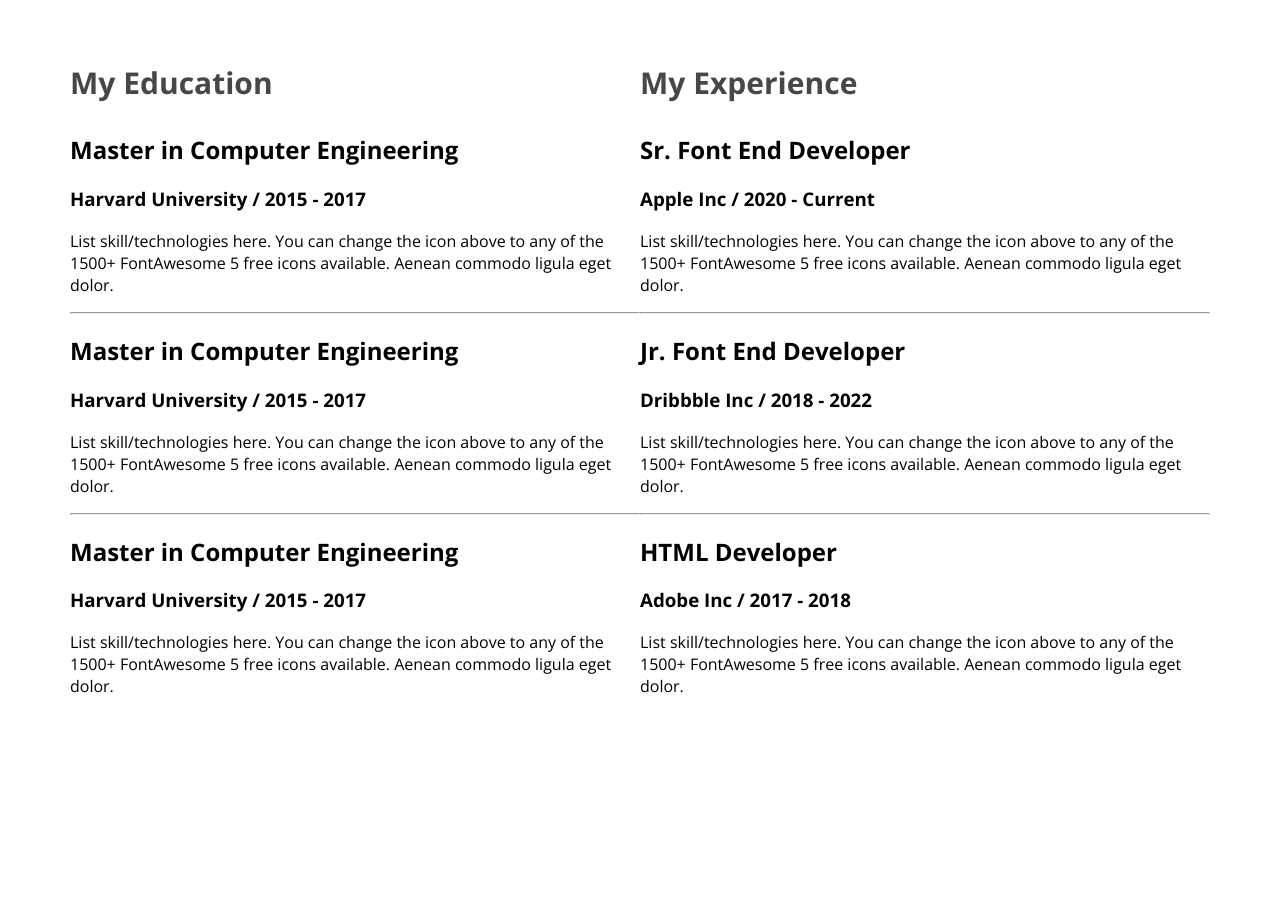
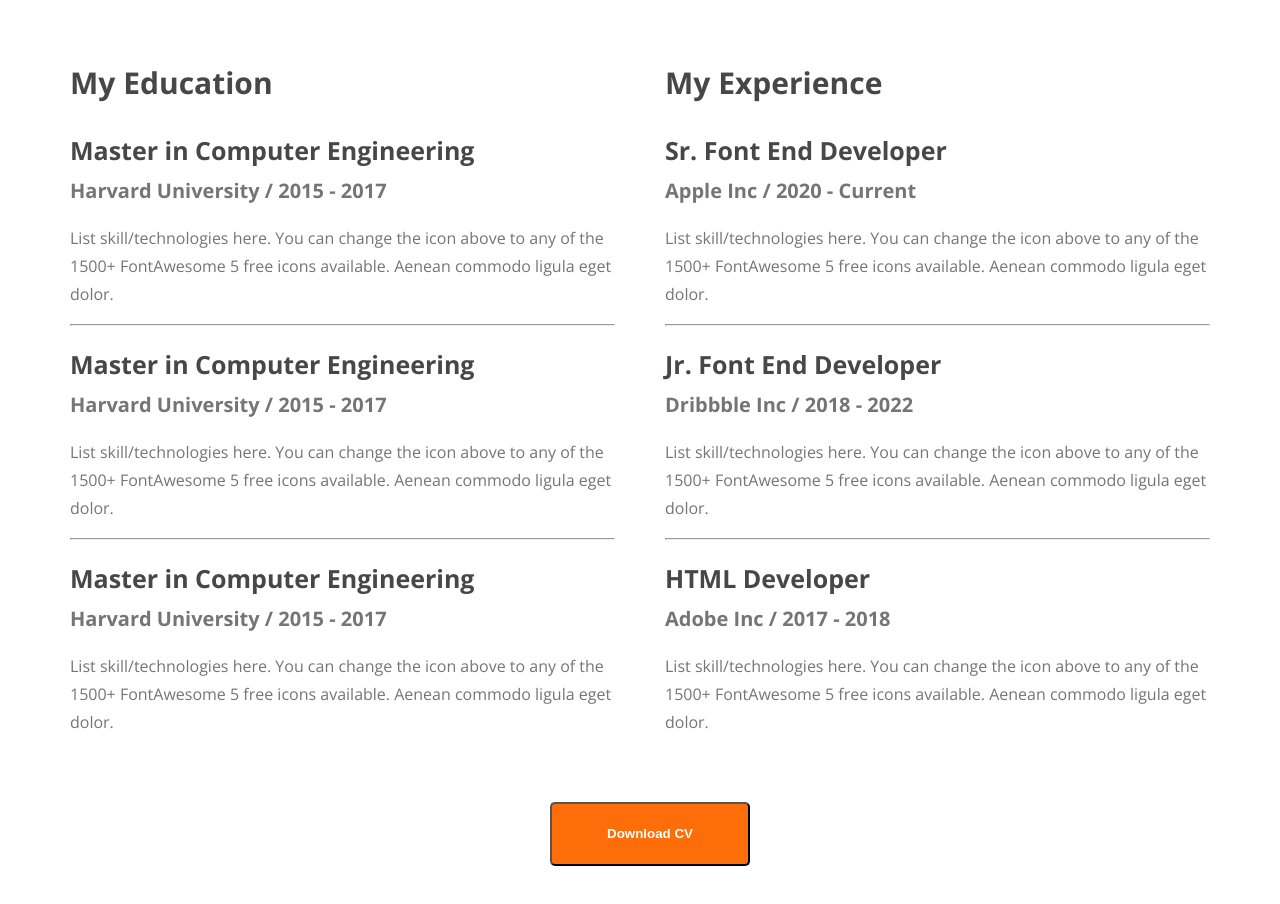
Before and after one commit to AR-Fahad/developer-portfolio, a plain HTML site: page index.html in a window 1280 px wide. Shown: the part 2284-3188 px from the top of the page. Before the commit the page ends 3005 px from the top, so only its background shows below. Drawn offline with nearby package versions, Linux system fonts and the light colour scheme.

Commit message:
download cv button added

```diff
--- a/Style/portfolio.css
+++ b/Style/portfolio.css
@@ -138,4 +138,32 @@ main{
 }
 .resume-container{
     display: flex;
+    gap: 50px;
 }
+.resume-item-tittle{
+    color: #474747;
+    font-size: 25px;
+    font-weight: 700;
+    margin-bottom: 10px;
+}
+.resume-item-sub{
+    color: #757575;
+    font-size: 20px;
+    font-weight: 600;
+    margin-top: 0px;
+}
+.resume-description{
+    color: #757575;
+    font-size: 16px;
+    font-weight: 400;
+    line-height: 28px;
+}
+#btn{
+    width: 200px;
+    height: 64px;
+    border-radius: 5px;
+    background-color: #FD6E0A;
+    color: white;
+    font-weight: bolder;
+    margin: 50px 480px;
+}
--- a/index.html
+++ b/index.html
@@ -129,6 +129,7 @@
                     </div>
                 </div>
             </div>
+            <button id="btn">Download CV</button>
           </section>
     </main>
     <footer>
```
